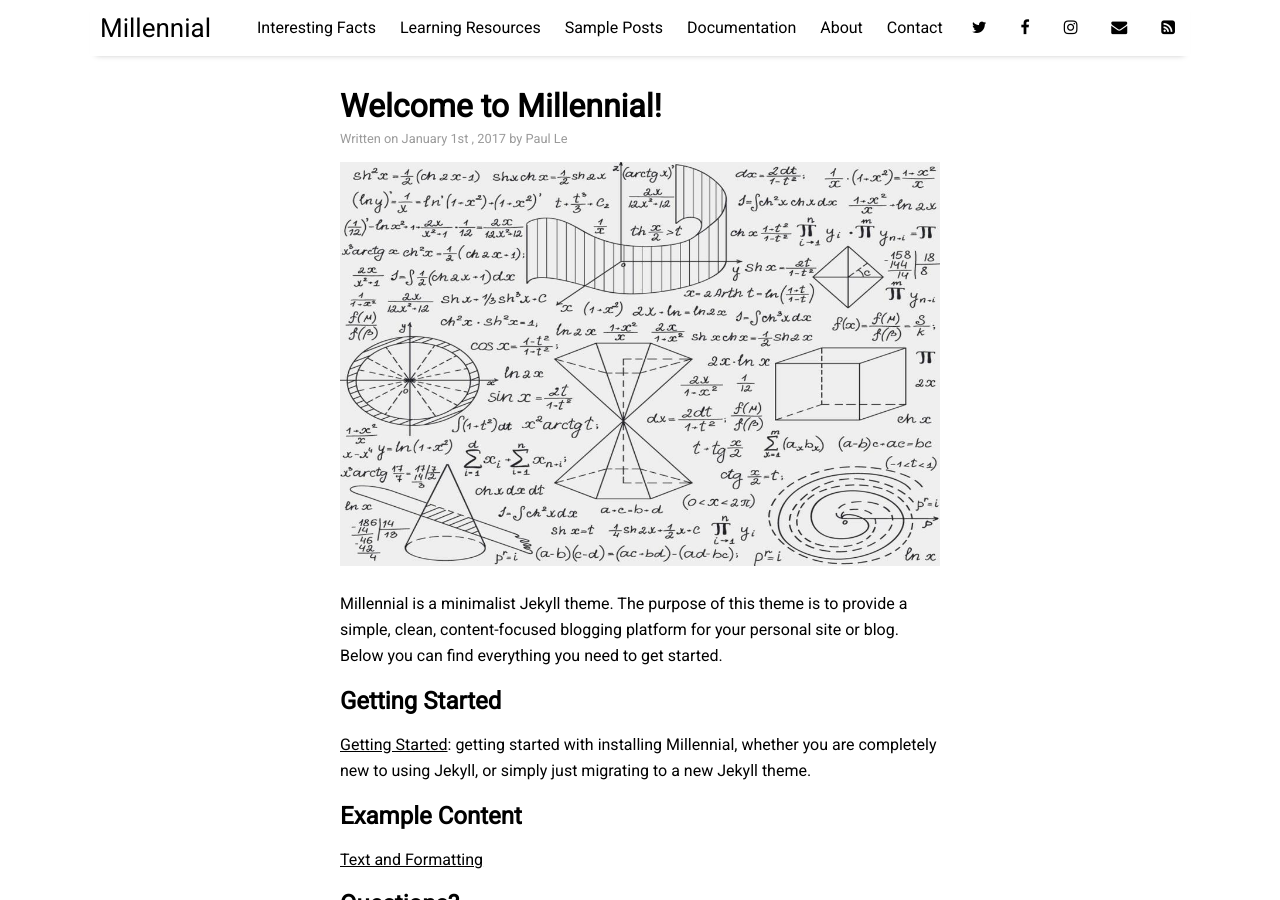
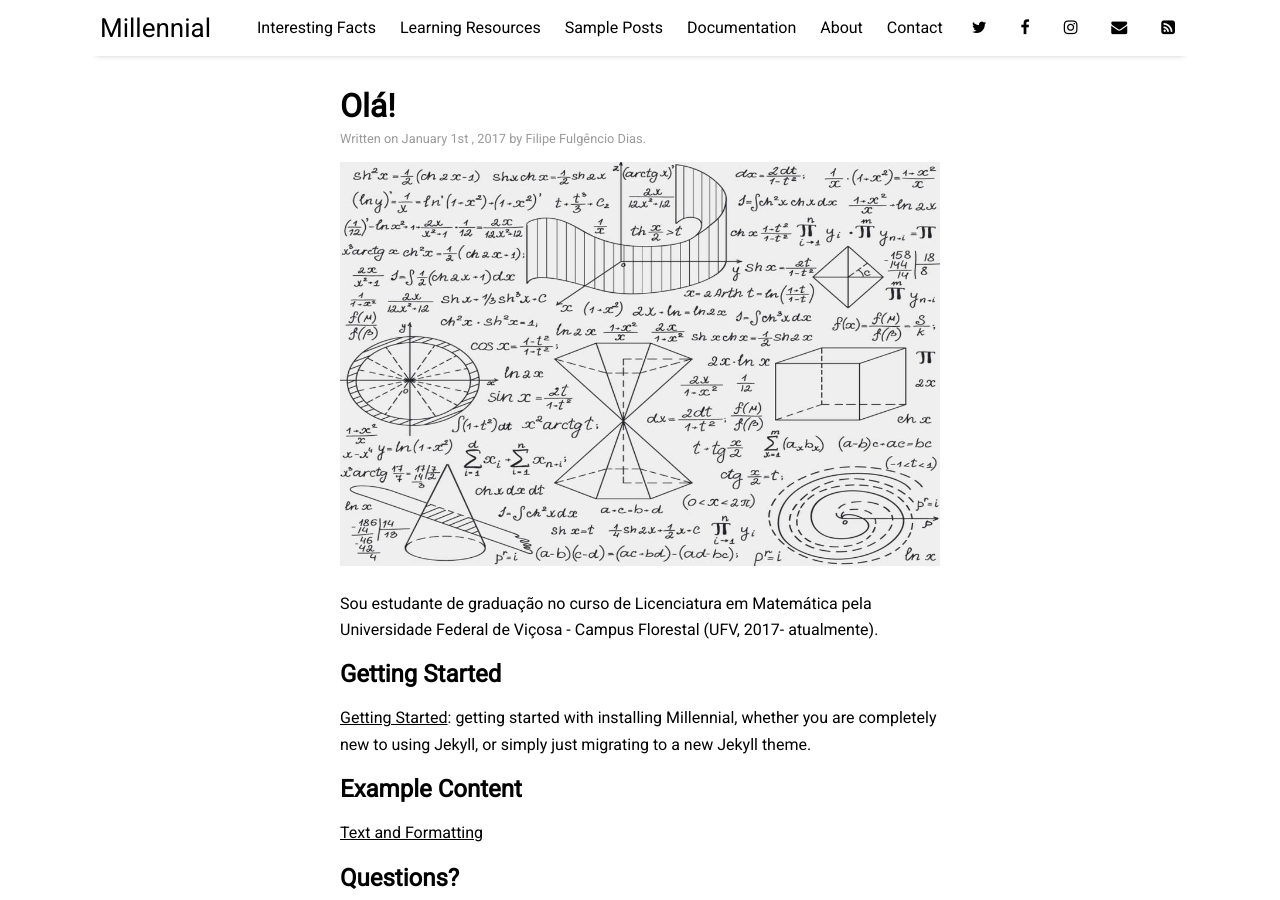
Before and after one commit to fulgenciomath/fulgenciomath.github.io, a Jekyll site: the page built from _posts/2017-01-01-welcome-to-millennial.md, in a window 1280 px wide and 900 px high. Built offline with Jekyll 4.4.1, drawn with Linux system fonts in a browser that asks for light colours; nearby versions of some CDN libraries.

Commit message:
Introdução

```diff
--- a/_posts/2017-01-01-welcome-to-millennial.md
+++ b/_posts/2017-01-01-welcome-to-millennial.md
@@ -1,13 +1,13 @@
 ---
 layout: post
-title: "Welcome to Millennial!"
-author: "Paul Le"
+title: "Olá!"
+author: "Filipe Fulgêncio Dias."
 categories: documentation
 tags: [documentation,sample]
 image: cuba-1.jpg
 ---
 
-Millennial is a minimalist Jekyll theme. The purpose of this theme is to provide a simple, clean, content-focused blogging platform for your personal site or blog. Below you can find everything you need to get started.
+Sou estudante de graduação no curso de Licenciatura em Matemática pela Universidade Federal de Viçosa - Campus Florestal (UFV, 2017- atualmente).
 
 ## Getting Started
 
```
